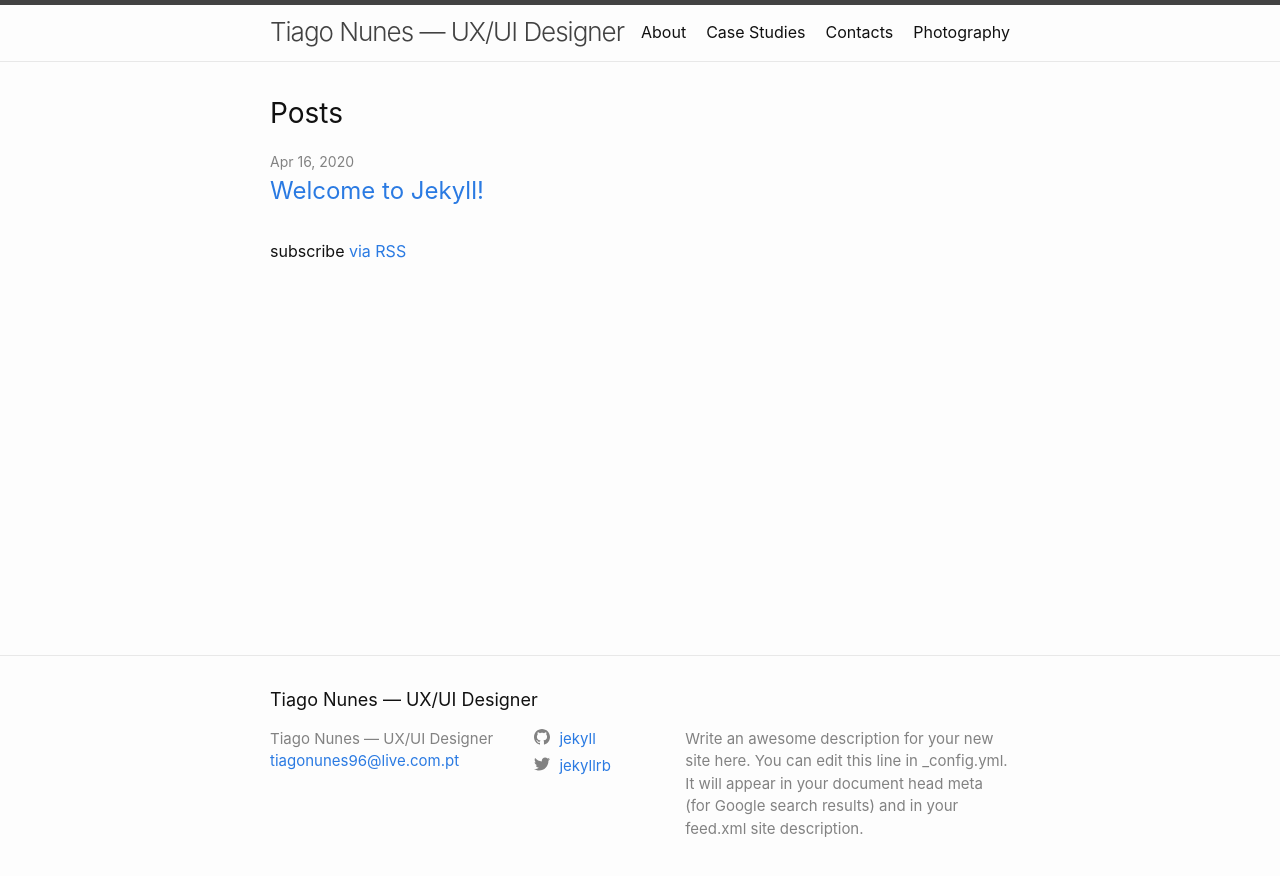
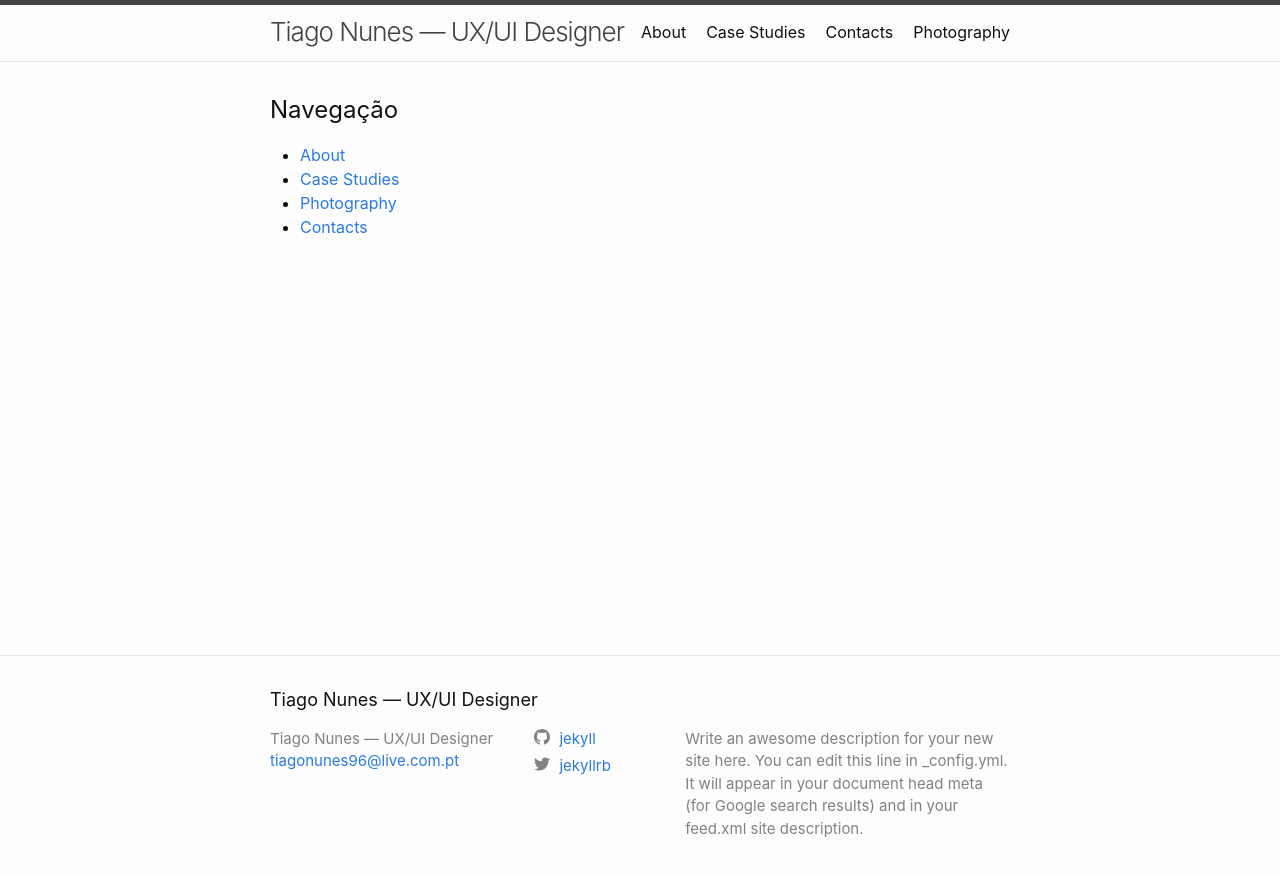
Before and after one commit to tiagonunes96/projeto, a Jekyll site: the page built from index.markdown, in a window 1280 px wide. Shown: the top 876 px of the page. Built offline with Jekyll 4.4.1, drawn with Linux system fonts in a browser that asks for light colours.

Commit message:
new navigation

```diff
--- a/_data/samplelist.yml
+++ b/_data/samplelist.yml
@@ -1,4 +1,4 @@
-docs_list_title: ACME Documentation
+docs_list_title: Navegação
 docs:
 
 - title: About
--- a/_layouts/home.html
+++ b/_layouts/home.html
@@ -7,28 +7,11 @@ layout: default
     <h1 class="page-heading">{{ page.title }}</h1>
   {%- endif -%}
 
-  {{ content }}
-
-  {%- if site.posts.size > 0 -%}
-    <h2 class="post-list-heading">{{ page.list_title | default: "Posts" }}</h2>
-    <ul class="post-list">
-      {%- for post in site.posts -%}
-      <li>
-        {%- assign date_format = site.minima.date_format | default: "%b %-d, %Y" -%}
-        <span class="post-meta">{{ post.date | date: date_format }}</span>
-        <h3>
-          <a class="post-link" href="{{ post.url | relative_url }}">
-            {{ post.title | escape }}
-          </a>
-        </h3>
-        {%- if site.show_excerpts -%}
-          {{ post.excerpt }}
-        {%- endif -%}
-      </li>
-      {%- endfor -%}
-    </ul>
-
-    <p class="rss-subscribe">subscribe <a href="{{ "/feed.xml" | relative_url }}">via RSS</a></p>
-  {%- endif -%}
+<h2>{{ site.data.samplelist.docs_list_title }}</h2>
+<ul>
+   {% for item in site.data.samplelist.docs %}
+      <li><a href="{{ item.url }}">{{ item.title }}</a></li>
+   {% endfor %}
+</ul>
 
 </div>
```
